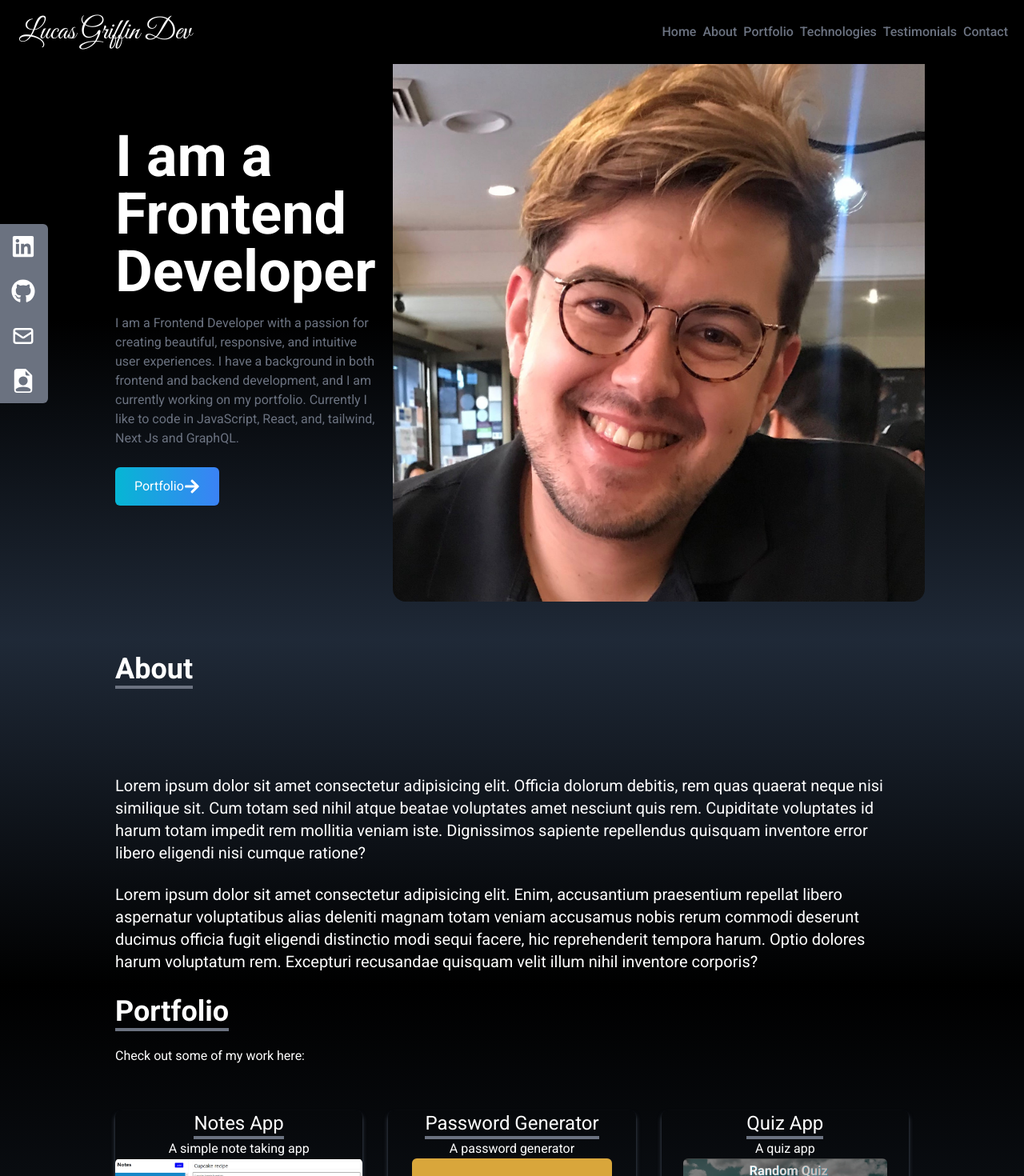
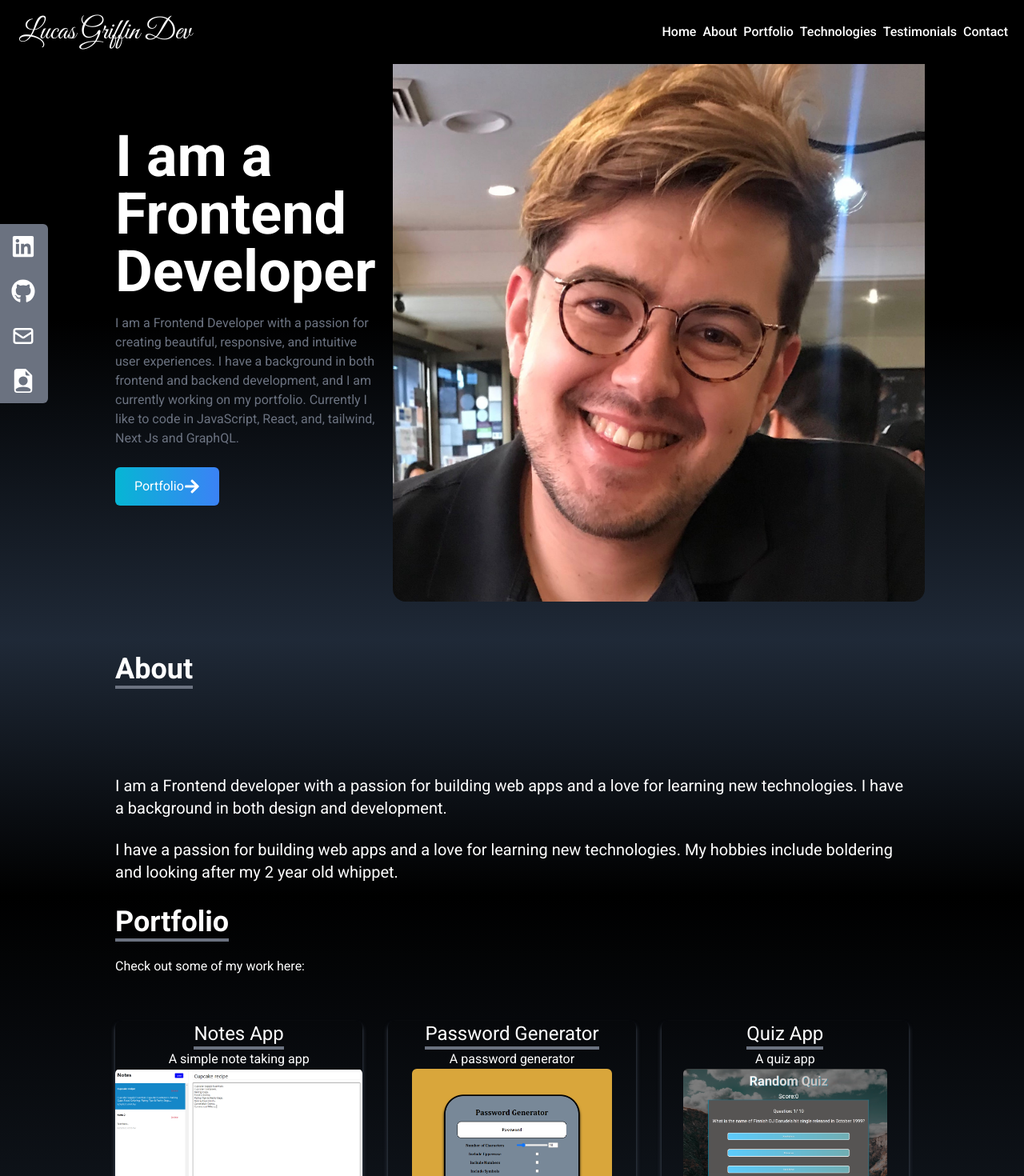
Before and after one commit to LucasGriffinDev/react-tailwind-portfolio, a React (Create React App) app: page / in a window 1280 px wide. Shown: the top 1470 px of the page at 80% size. Built offline with nearby package versions, Linux system fonts and the light colour scheme; the HTML template or start-up script is replaced by a standard one.

Commit message:
scrolling done

```diff
--- a/package.json
+++ b/package.json
@@ -10,6 +10,7 @@
     "react-dom": "^18.2.0",
     "react-icons": "^4.4.0",
     "react-scripts": "5.0.1",
+    "react-scroll": "^1.8.7",
     "web-vitals": "^2.1.4"
   },
   "scripts": {
--- a/src/components/About.jsx
+++ b/src/components/About.jsx
@@ -13,21 +13,15 @@ const About = () => {
           </p>
         </div>
         <p className="text-xl mt-20">
-          Lorem ipsum dolor sit amet consectetur adipisicing elit. Officia
-          dolorum debitis, rem quas quaerat neque nisi similique sit. Cum totam
-          sed nihil atque beatae voluptates amet nesciunt quis rem. Cupiditate
-          voluptates id harum totam impedit rem mollitia veniam iste.
-          Dignissimos sapiente repellendus quisquam inventore error libero
-          eligendi nisi cumque ratione?
+          I am a Frontend developer with a passion for building web apps and a
+          love for learning new technologies. I have a background in both design
+          and development.
         </p>
         <br />
         <p className="text-xl">
-          Lorem ipsum dolor sit amet consectetur adipisicing elit. Enim,
-          accusantium praesentium repellat libero aspernatur voluptatibus alias
-          deleniti magnam totam veniam accusamus nobis rerum commodi deserunt
-          ducimus officia fugit eligendi distinctio modi sequi facere, hic
-          reprehenderit tempora harum. Optio dolores harum voluptatum rem.
-          Excepturi recusandae quisquam velit illum nihil inventore corporis?
+          I have a passion for building web apps and a love for learning new
+          technologies. My hobbies include boldering and looking after my 2 year
+          old whippet.
         </p>
       </div>
     </div>
--- a/src/components/Contact.jsx
+++ b/src/components/Contact.jsx
@@ -14,7 +14,11 @@ export const Contact = () => {
           <p className="py-6">Submit the form below to get intouch with me</p>
         </div>
         <div className="flex justify-center items-center">
-          <form action="" className="flex flex-col w-full md:w-1/2">
+          <form
+            action="https://getform.io/f/30469b53-f2b5-43b5-a69e-38dfb3e12284"
+            method="POST"
+            className="flex flex-col w-full md:w-1/2"
+          >
             <input
               type="text"
               name="name"
--- a/src/components/NavBar.jsx
+++ b/src/components/NavBar.jsx
@@ -1,12 +1,13 @@
 import React, { useState } from 'react';
 import { FaBars, FaTimes } from 'react-icons/fa';
+import { Link } from 'react-scroll';
 
 export const NavBar = () => {
   const [isOpen, setIsOpen] = useState(false);
   const links = [
     {
       id: 1,
-      link: 'Home',
+      link: 'home',
     },
     {
       id: 2,
@@ -40,9 +41,9 @@ export const NavBar = () => {
             key={id}
             className="px-1 cursor-pointer capitalize font-medium text-gray-500s hover:scale-105 duration-200"
           >
-            <a href={link} className="text-gray-500 hover:text-gray-700">
+            <Link to={link} smooth={true} duration={500}>
               {link}
-            </a>
+            </Link>
           </li>
         ))}
       </ul>
@@ -59,9 +60,14 @@ export const NavBar = () => {
               key={id}
               className="px-4 cursor-pointer capitalize py-6 text-4xl"
             >
-              <a href="./#" className="text-gray-500 hover:text-gray-700">
+              <Link
+                onClick={() => setIsOpen(!isOpen)}
+                to={link}
+                smooth={true}
+                duration={500}
+              >
                 {link}
-              </a>
+              </Link>
             </li>
           ))}
         </ul>
--- a/src/components/Testimonials.jsx
+++ b/src/components/Testimonials.jsx
@@ -42,7 +42,7 @@ export const Testimonials = () => {
     },
   ];
   return (
-    <div>
+    <div name="testimonials">
       <div className="bg-gradient-to-b from-black to-gray-800 w-full text-white md:h-screen">
         <div className="max-w-screen-lg p-4 mx-auto flex flex-col justify-center w-full h-full">
           <div className="pb-8">
```
Also changed, not shown: 1 other file (tests, documents, lock files or other folders).
